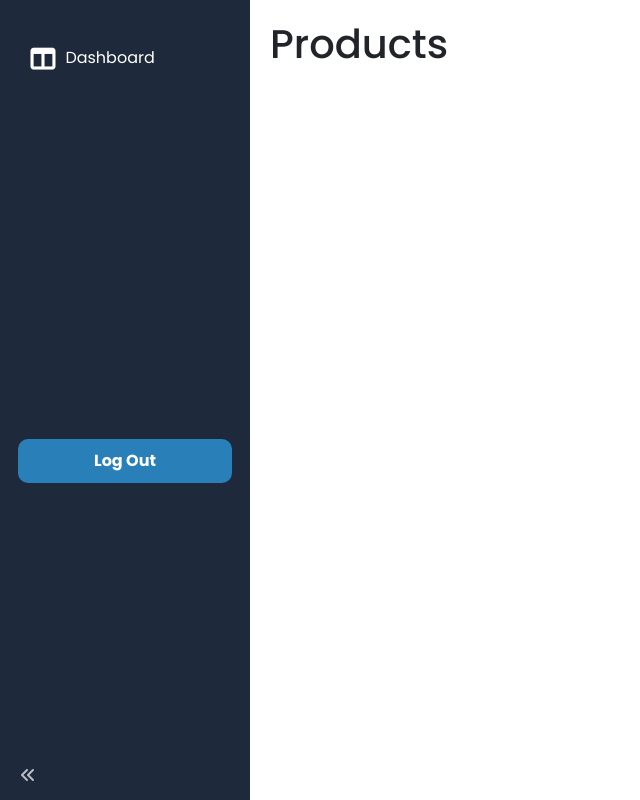
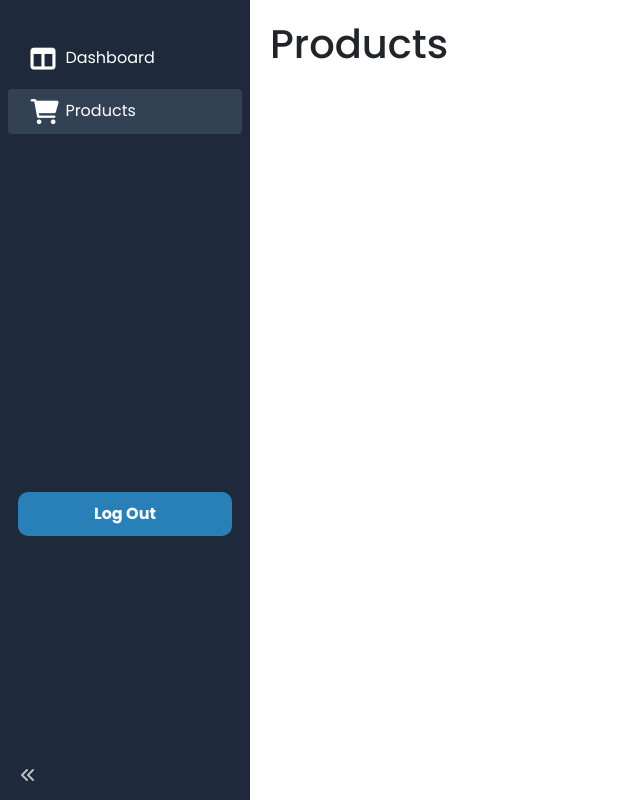
Before and after one commit to YoussefLMT/E-commerce-Frontend-Vue, a Vue app: page /products in a window 1280 px wide. Shown: the whole page, without its empty margins (0-640 px from the left). Built offline with nearby package versions, Linux system fonts and the light colour scheme; sample sign-in values are in the browser's storage.

Commit message:
add products link

```diff
--- a/src/components/sidebar/SideBar.vue
+++ b/src/components/sidebar/SideBar.vue
@@ -3,7 +3,7 @@
 
     <div class="links">
         <SidebarLink to="/dashboard" icon="fas fa-columns">Dashboard</SidebarLink>
-
+        <SidebarLink to="/products" icon="fa-solid fa-cart-shopping">Products</SidebarLink>
     </div>
 
     <button @click="logOut" class="logout-btn">Log Out</button>
```
